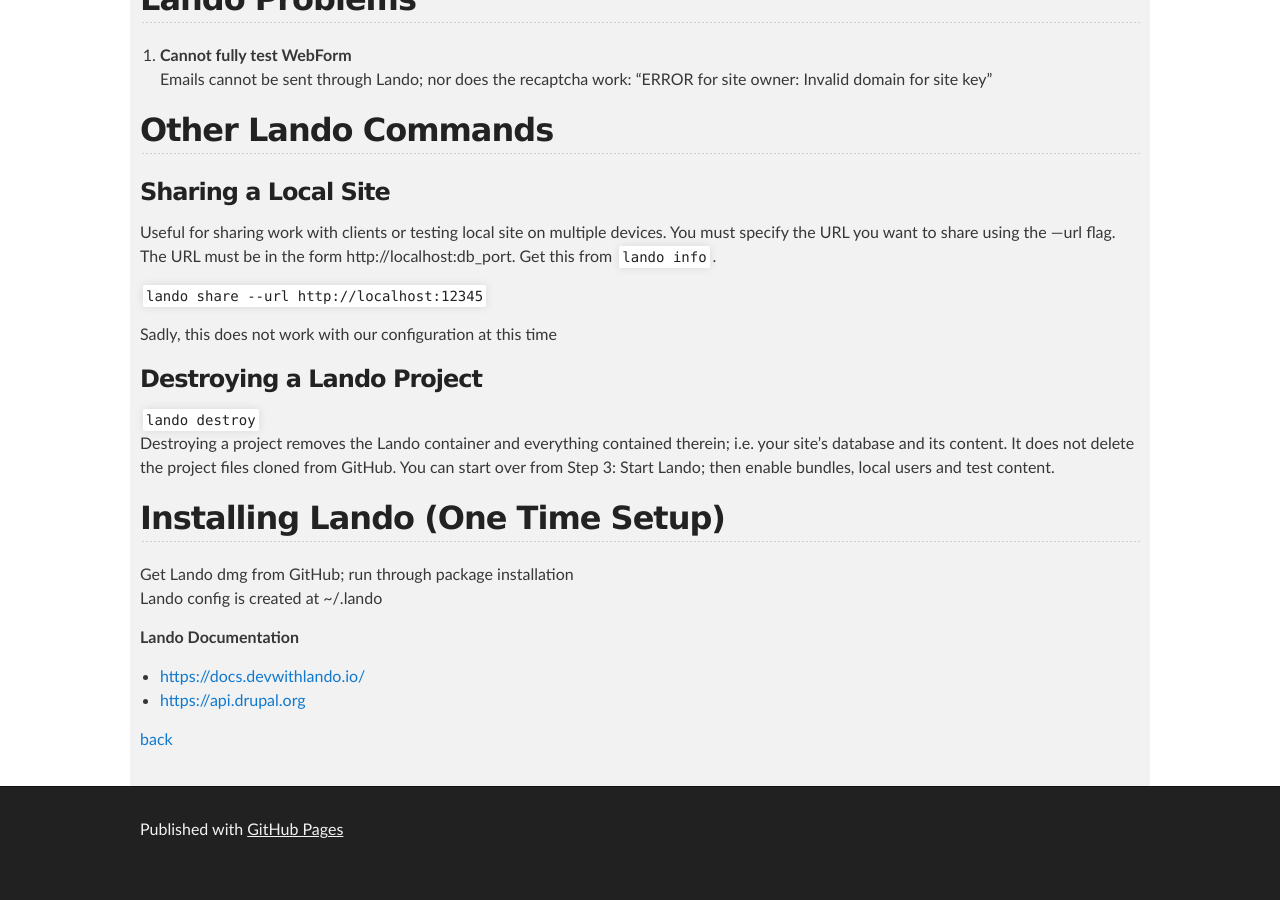
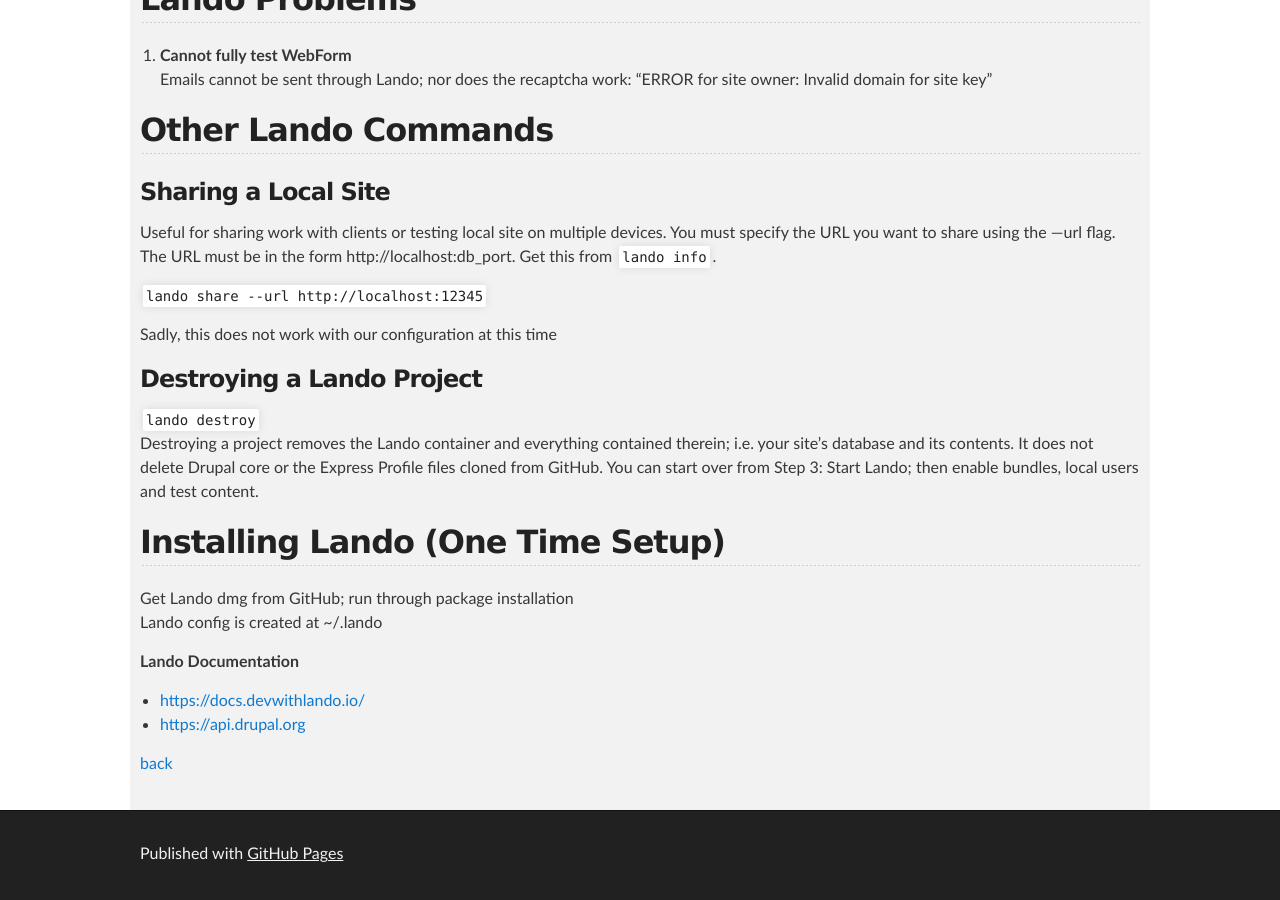
Before and after one commit to cathysnider/cathysnider.github.io, a Jekyll site: the page built from lando.md, in a window 1280 px wide and 900 px high, scrolled down 2042 px. Built offline with Jekyll 4.4.1, drawn with Linux system fonts in a browser that asks for light colours; before the commit the page ends 2918 px from its top, so only the background shows below that.

Commit message:
lando instructions

```diff
--- a/lando.md
+++ b/lando.md
@@ -91,7 +91,7 @@ Sadly, this does not work with our configuration at this time
 
 ### Destroying a Lando Project
 `lando destroy` <br />
-Destroying a project removes the Lando container and everything contained therein; i.e. your site's database and its content. It does not delete the project files cloned from GitHub. You can start over from Step 3: Start Lando; then enable bundles, local users and test content.
+Destroying a project removes the Lando container and everything contained therein; i.e. your site's database and its contents. It does not delete Drupal core or the Express Profile files cloned from GitHub. You can start over from Step 3: Start Lando; then enable bundles, local users and test content.
 
 ## Installing Lando (One Time Setup)
 
```
